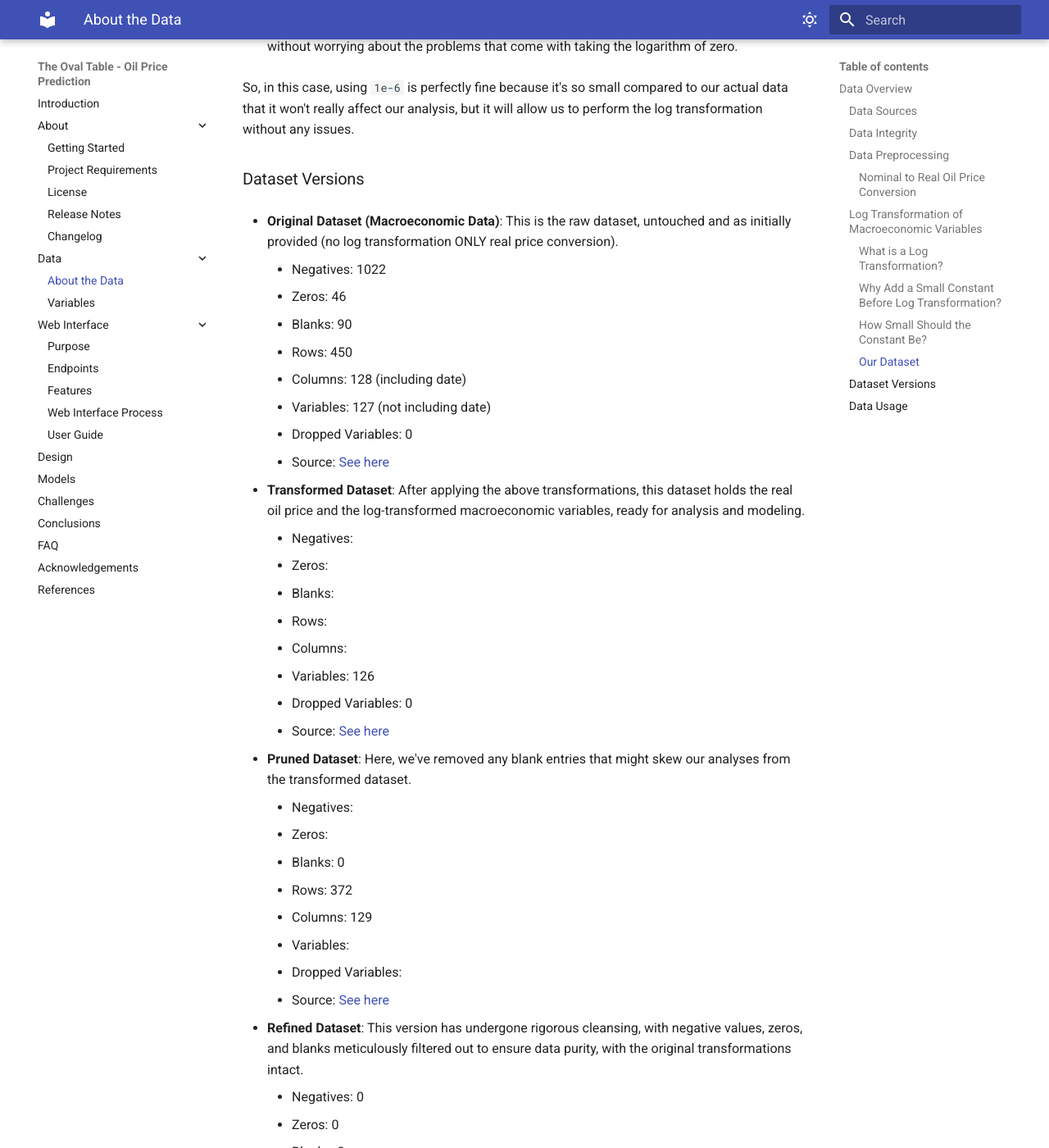
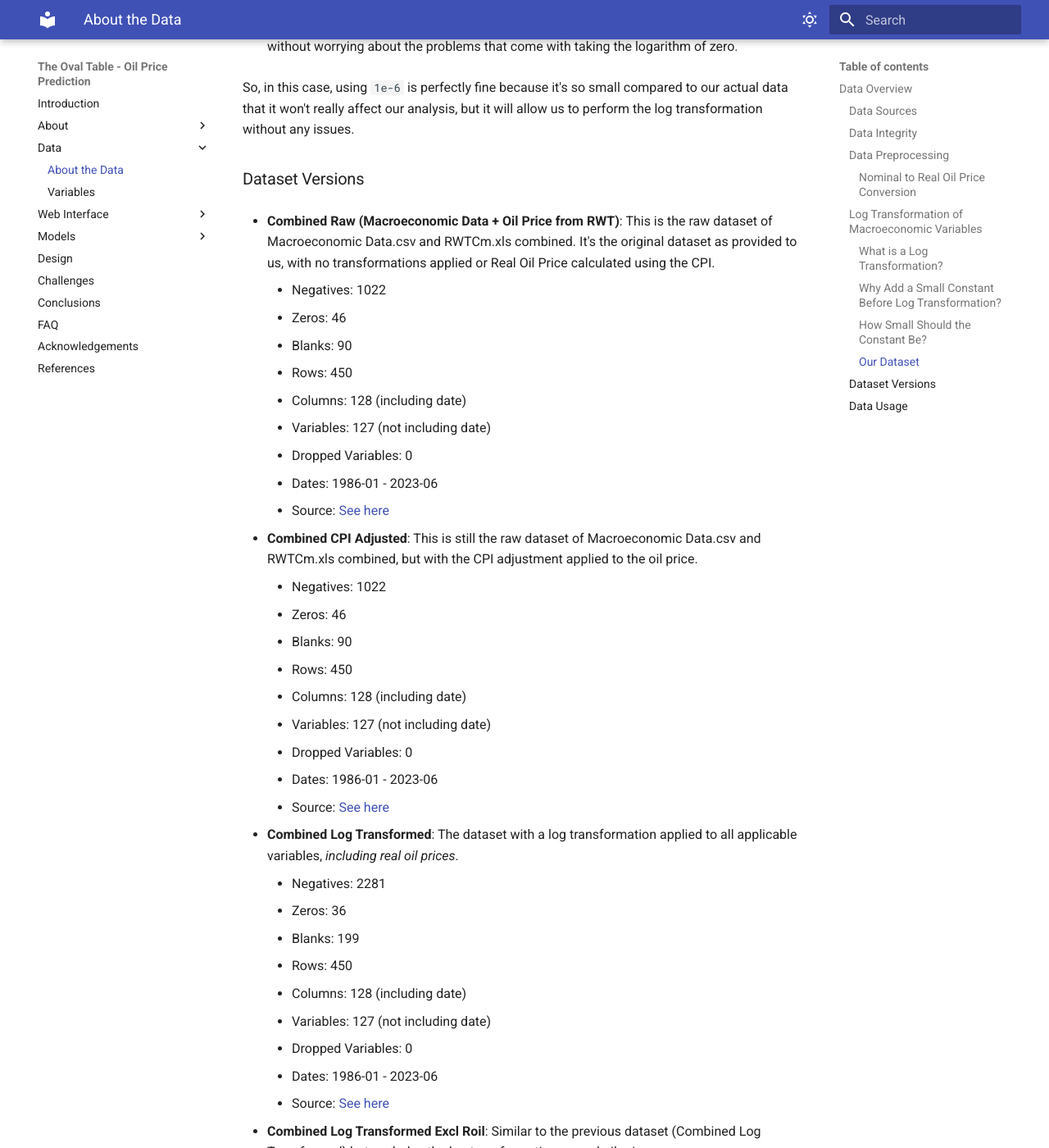
Before and after one commit to mariamills/Oil-Price-Prediction, an MkDocs documentation site: the page built from docs/data/about-data.md, in a window 1280 px wide and 1400 px high, scrolled down 2581 px. Shown: the whole window at 82% size. Built offline with MkDocs 1.6.1 and Material for MkDocs 9.7.7, drawn with Linux system fonts in a browser that asks for light colours; some of the changed text lies outside the part shown.

Commit message:
feat: Update 'About Data' section with correct datasets info and add detailed model descriptions
- Revised the 'About Data' section to ensure it lists the correct datasets and includes accurate information for each.
- Expanded documentation to include a dedicated section for each predictive model, providing detailed explanations, formulas, and parameter information.

```diff
--- a/docs/data/about-data.md
+++ b/docs/data/about-data.md
@@ -73,7 +73,7 @@ So, in this case, using `1e-6` is perfectly fine because it's so small compared
 
 ### Dataset Versions
 
-- **Original Dataset (Macroeconomic Data)**: This is the raw dataset, untouched and as initially provided (no log transformation ONLY real price conversion).
+- **Combined Raw (Macroeconomic Data + Oil Price from RWT)**: This is the raw dataset of Macroeconomic Data.csv and RWTCm.xls combined. It's the original dataset as provided to us, with no transformations applied or Real Oil Price calculated using the CPI.
     - Negatives: 1022
     - Zeros: 46
     - Blanks: 90
@@ -81,39 +81,75 @@ So, in this case, using `1e-6` is perfectly fine because it's so small compared
     - Columns: 128 (including date)
     - Variables: 127 (not including date)
     - Dropped Variables: 0
+    - Dates: 1986-01 - 2023-06
     - Source: [See here](https://github.com/Hutto04/The-Oval-Table/blob/main/Maria-Mills/Data/Original/Macroeconomic%20Data.csv){:target="_blank"}
 
-- **Transformed Dataset**: After applying the above transformations, this dataset holds the real oil price and the log-transformed macroeconomic variables, ready for analysis and modeling.
-    - Negatives:
-    - Zeros:
-    - Blanks:
-    - Rows:
-    - Columns:
-    - Variables: 126
+- **Combined CPI Adjusted**: This is still the raw dataset of Macroeconomic Data.csv and RWTCm.xls combined, but with the CPI adjustment applied to the oil price.
+    - Negatives: 1022
+    - Zeros: 46
+    - Blanks: 90
+    - Rows: 450
+    - Columns: 128 (including date)
+    - Variables: 127 (not including date)
     - Dropped Variables: 0
+    - Dates: 1986-01 - 2023-06
     - Source: [See here](){:target="_blank"}
 
 
-- **Pruned Dataset**: Here, we've removed any blank entries that might skew our analyses from the transformed dataset.
-    - Negatives:
-    - Zeros:
-    - Blanks: 0
-    - Rows: 372
-    - Columns: 129
-    - Variables:
-    - Dropped Variables:
+- **Combined Log Transformed**: The dataset with a log transformation applied to all applicable variables, *including real oil prices*.
+    - Negatives: 2281
+    - Zeros: 36
+    - Blanks: 199
+    - Rows: 450
+    - Columns: 128 (including date)
+    - Variables: 127 (not including date)
+    - Dropped Variables: 0
+    - Dates: 1986-01 - 2023-06
     - Source: [See here](https://github.com/Hutto04/The-Oval-Table/blob/main/Maria-Mills/Data/macro_features_and_real_oil_prices_log_tranferred_dropped_Nan_skipped_neg_and_zeros_for_log.csv){:target="_blank"}
 
-- **Refined Dataset**: This version has undergone rigorous cleansing, with negative values, zeros, and blanks meticulously filtered out to ensure data purity, with the original transformations intact.
-    - Negatives: 0
-    - Zeros: 0
-    - Blanks: 0
-    - Rows: 142
-    - Columns: 123
-    - Variables: 123
-    - Dates: 1992-02-01 to 2019-02-01
-    - Dropped Variables:
+- **Combined Log Transformed Excl Roil**: Similar to the previous dataset (Combined Log Transformed) but excludes the log transformation on real oil prices.
+    - Negatives: 2281
+    - Zeros: 36
+    - Blanks: 199
+    - Rows: 450
+    - Columns: 128 (including date)
+    - Variables: 127 (not including date)
+    - Dropped Variables: 0
+    - Dates: 1986-01 - 2023-06
     - Source: [See here](https://github.com/Hutto04/The-Oval-Table/blob/main/Maria-Mills/Data/cleaned_dataset.csv){:target="_blank"}
+
+- **Combined Log Clean**: This dataset is derived from `Combined_Log_Transformed.csv` with all blanks removed.
+  - Negatives: 1454
+  - Zeros: 34
+  - Blanks: 0
+  - Rows: 303 (147 rows removed)
+  - Columns: 128 (including date)
+  - Variables: 127 (not including date)
+  - Dropped Variables: 0
+  - Dates: 1992-02 - 2023-03
+  - Source: [See here](https://github.com/Hutto04/The-Oval-Table/blob/main/Maria-Mills/Data/cleaned_dataset.csv){:target="_blank"}
+
+- **Combined Log Excl Roil Clean**: This dataset originates from `Combined_Log_Transformed_Excl_Roil.csv` with all blanks removed.
+  - Negatives: 1454
+  - Zeros: 34
+  - Blanks: 0
+  - Rows: 303 (147 rows removed)
+  - Columns: 128 (including date)
+  - Variables: 127 (not including date)
+  - Dropped Variables: 0
+  - Dates: 1992-02 - 2023-03
+  - Source: [See here](https://github.com/Hutto04/The-Oval-Table/blob/main/Maria-Mills/Data/cleaned_dataset.csv){:target="_blank"}
+
+- **Combined Log Excl Roil Clean NoNeg**: An extension of `Combined_Log_Excl_Roil_Clean.csv`, it excludes rows with negative values and drops columns with predominantly negative data.
+  - Negatives: 0
+  - Zeros: 6
+  - Blanks: 0
+  - Rows: 97 (206 rows removed)
+  - Columns: 124 (including date)
+  - Variables: 123 (not including date)
+  - Dropped Variables: 4
+  - Dates: 1992-03 - 2019-02
+  - Source: [See here](https://github.com/Hutto04/The-Oval-Table/blob/main/Maria-Mills/Data/cleaned_dataset.csv){:target="_blank"}
 
 ### Data Usage
 
--- a/mkdocs.yml
+++ b/mkdocs.yml
@@ -17,8 +17,15 @@ nav:
       - 'Features': 'web-interface/features.md'
       - 'Web Interface Process': 'web-interface/process.md'
       - 'User Guide': 'web-interface/user-guide.md'
+  - Models:
+        - 'Models Overview': 'models/overview.md'
+        - 'XGBoost': 'models/xgboost.md'
+        - 'Random Forest': 'models/random-forest.md'
+        - 'Polynomial Regression': 'models/polynomial-regression.md'
+        - 'Naive Model': 'models/naive.md'
+        - 'ARIMA': 'models/arima.md'
+        - 'Prophet': 'models/prophet.md'
   - Design: design.md
-  - Models: models.md
   - Challenges: challenges.md
   - Conclusions: conclusions.md
   - FAQ: faq.md
@@ -42,7 +49,6 @@ theme:
 
   custom_dir: docs/overrides
   features:
-    - navigation.expand
     - navigation.top
     - navigation.footer
 
```
Also changed, not shown: docs/models/arima.md (added, +44 -0 lines), docs/models/naive.md (added, +25 -0 lines), docs/models/overview.md (renamed from docs/models.md, +1 -1 lines), docs/models/polynomial-regression.md (added, +31 -0 lines), docs/models/prophet.md (added, +40 -0 lines), docs/models/random-forest.md (added, +41 -0 lines), docs/models/xgboost.md (added, +60 -0 lines), docs/web-interface/features.md (+1 -1 lines), docs/web-interface/process.md (+1 -1 lines).
